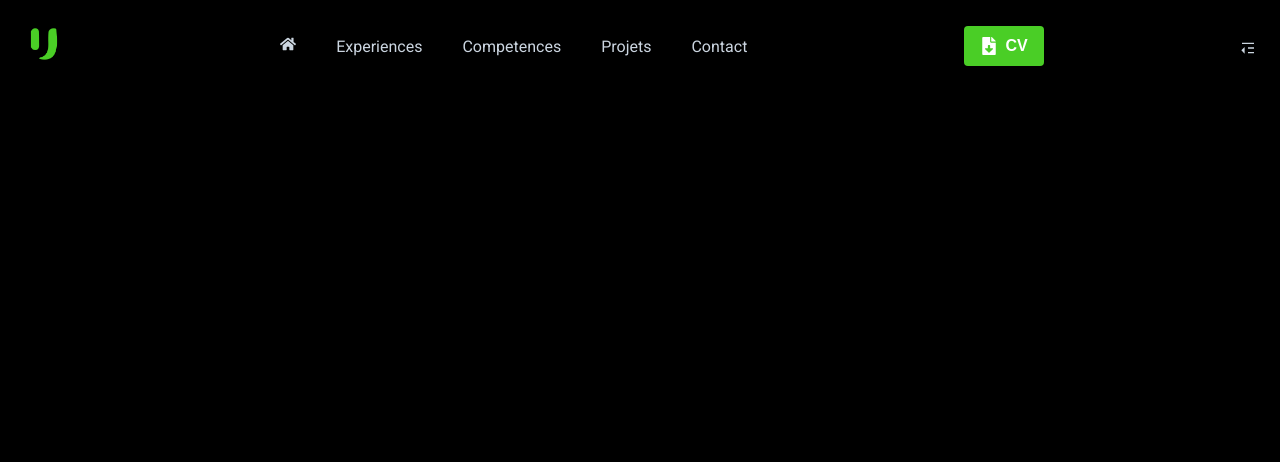
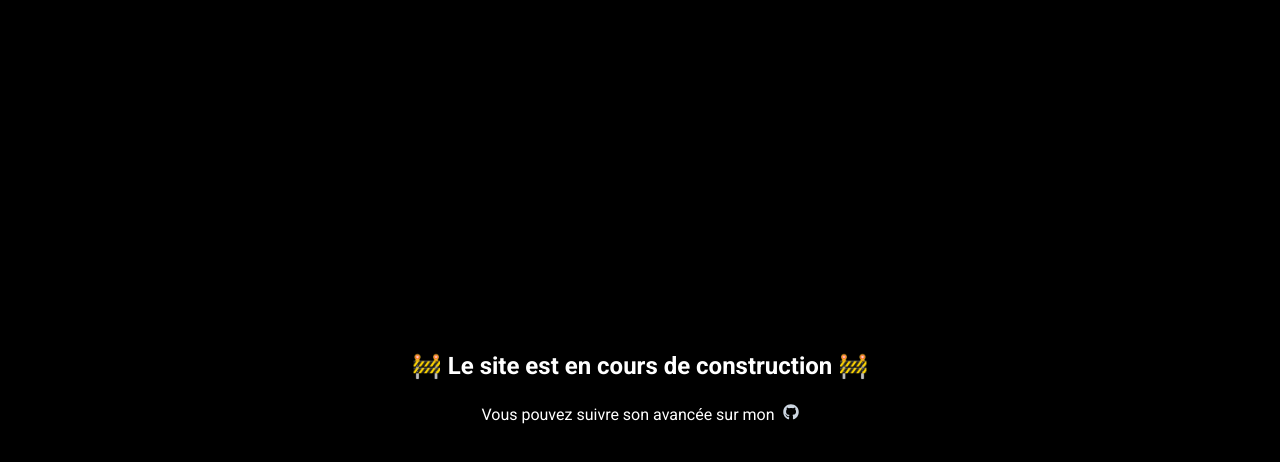
Before and after one commit to utheveny/new-portfolio, a React (Vite) app: page /maintenance in a window 1280 px wide. Shown: the top 462 px of the page. Built offline with nearby package versions, Linux system fonts and the light colour scheme; a web font is replaced by a local one.

Commit message:
✨ Add waiting page

```diff
--- /dev/null
+++ b/src/Pages/Waiting/Waiting.scss
@@ -0,0 +1,34 @@
+.container {
+  width: 100vw;
+  height: 100vh;
+
+  display: flex;
+  flex-direction: column;
+  justify-content: center;
+  align-items: center;
+
+  background-color: black;
+  color: white;
+
+  .title {
+    font-size: 24px;
+    font-weight: bold;
+    margin-bottom: 24px;
+  }
+
+  .text {
+    font-size: 16px;
+    font-weight: 400;
+    margin-bottom: 24px;
+
+    .link {
+      color: #cbd5e0;
+      text-decoration: none;
+      margin-left: 4px;
+
+      &:hover {
+        color: white;
+      }
+    }
+  }
+}
--- /dev/null
+++ b/src/Pages/Waiting/Waiting.tsx
@@ -0,0 +1,18 @@
+import "./Waiting.scss"
+import { FaGithub } from "react-icons/fa";
+
+function Waiting() {
+  return (
+    <div className="container">
+      <h1 className="title">🚧 Le site est en cours de construction 🚧</h1>
+      <p className="text">
+        Vous pouvez suivre son avancée sur mon{" "}
+        <a className="link" href="https://github.com/ugtheven/new-portfolio">
+          <FaGithub />
+        </a>
+      </p>
+    </div>
+  );
+}
+
+export default Waiting;
--- a/src/main.tsx
+++ b/src/main.tsx
@@ -1,17 +1,26 @@
-import React from 'react'
-import ReactDOM from 'react-dom/client'
-import { BrowserRouter as Router, Routes, Route } from 'react-router-dom';
-import './index.scss'
-import Home from './Pages/Home/Home';
-import Projects from './Pages/Projects/Projects';
-import App from './App';
-import Resume from './Pages/Resume/Resume';
-import Skills from './Pages/Skills/Skills';
-import Contact from './Pages/Contact/Contact';
+import React from "react";
+import ReactDOM from "react-dom/client";
+import { BrowserRouter as Router, Routes, Route, Navigate } from "react-router-dom";
+import "./index.scss";
+import Home from "./Pages/Home/Home";
+import Projects from "./Pages/Projects/Projects";
+import App from "./App";
+import Resume from "./Pages/Resume/Resume";
+import Skills from "./Pages/Skills/Skills";
+import Contact from "./Pages/Contact/Contact";
+import Waiting from "./Pages/Waiting/Waiting";
 
-ReactDOM.createRoot(document.getElementById('root')!).render(
+const maintenanceMode = true;
+
+ReactDOM.createRoot(document.getElementById("root")!).render(
   <React.StrictMode>
     <Router>
+      {maintenanceMode ? (
+        <Routes>
+          <Route path="/" element={<Navigate to="/maintenance" />} />
+          <Route path="/maintenance" element={<Waiting />} />
+        </Routes>
+      ) : (
         <App>
           <Routes>
             <Route path="/" element={<Home />} />
@@ -21,6 +30,7 @@ ReactDOM.createRoot(document.getElementById('root')!).render(
             <Route path="/contact" element={<Contact />} />
           </Routes>
         </App>
+      )}
     </Router>
-  </React.StrictMode>,
-)
+  </React.StrictMode>
+);
```
Lines whose indentation alone changed are shown as unchanged.
